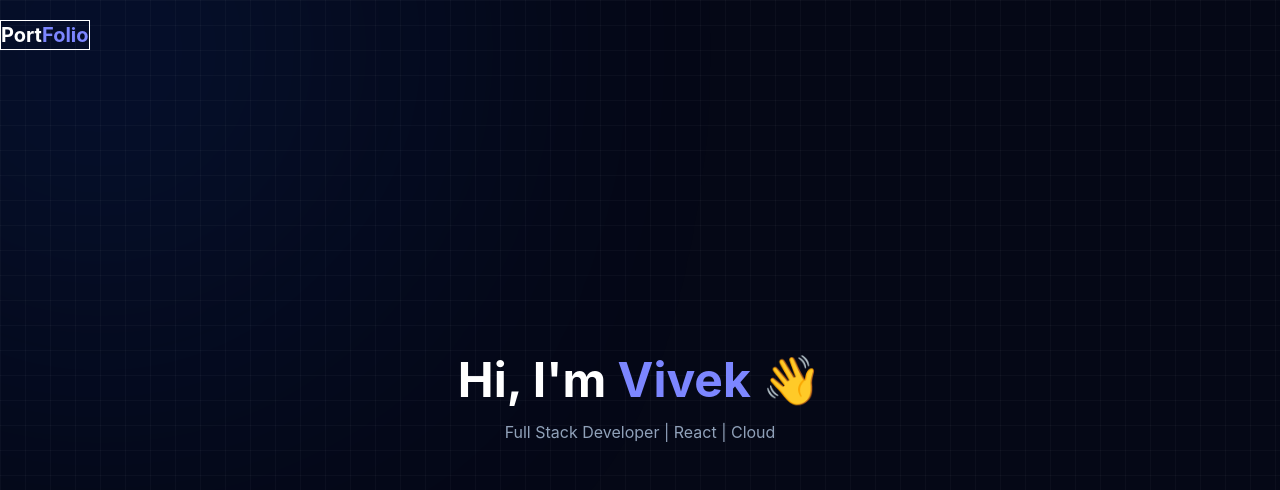
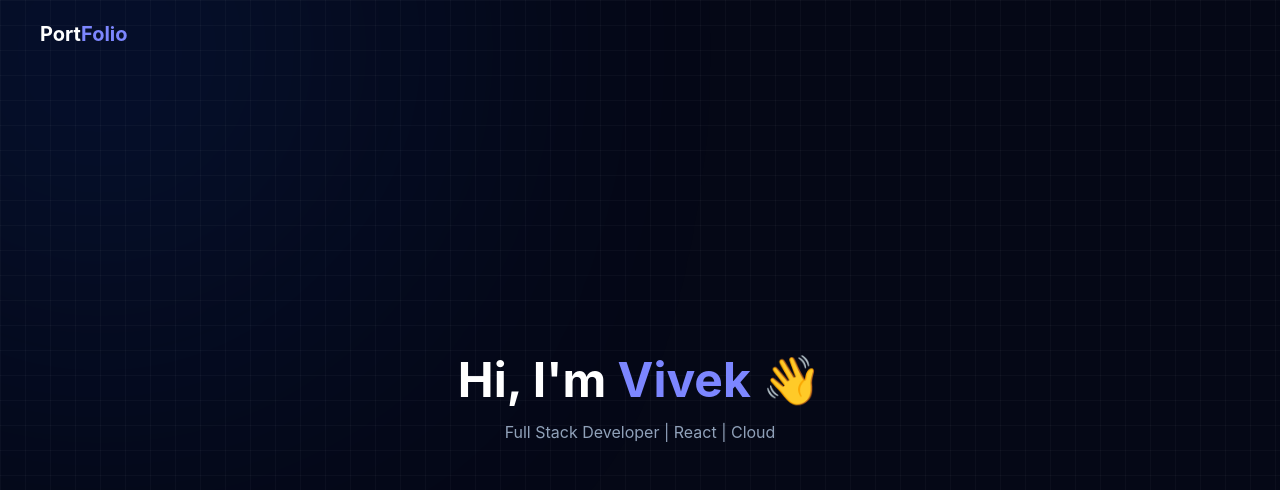
Before and after one commit to Vivek-Joshi-999/my-portfolio, a React (Vite) app: page / in a window 1280 px wide. Shown: the top 490 px of the page. Built offline with nearby package versions, Linux system fonts and the light colour scheme.

Commit message:
new navbar changes

```diff
--- a/src/components/Navbar.jsx
+++ b/src/components/Navbar.jsx
@@ -28,16 +28,16 @@ const Navbar = () => {
   initial={{ y: -120, opacity: 0 }}
   animate={{ y: 0, opacity: 1 }}
   transition={{ duration: 0.5 }}
-  className={`fixed top-0 left-0 right-0 z-50 transition-all duration-300 flex justify-between items-center
+  className={`fixed top-0 left-0 right-0 z-50 transition-all duration-300
   ${
-    scrolled ? "bg-slate-950/70  backdrop-blur-md boderborder-slate-800/50 shadow-lg shadow-black/10 py-5":
-    "fixed top-0 left-0 right-0 z-50 transition-all duration-300 border-b border-transparent bg-transparent py-5"
+    scrolled ? "fixed top-0 left-0 right-0 z-50 transition-all duration-300 border-b border-transparent bg-slate-950/70 backdrop-blur-md border-slate-800/50 py-2 shadow-lg shadow-black/10 ":
+    "fixed top-0 left-0 right-0 z-50 transition-all duration-300 border-b border-transparent bg-transparent py-2"
   }
 
   `}
 >
 
-<div className='max-w-7xl border border-white '>
+<div className='max-w-7xl mx-auto px-4 sm:px-6 md:px-10 py-3 flex  '>
   <h1 className="text-white text-lg sm:text-xl font-bold">
          Port<span className="text-indigo-400">Folio</span>
        </h1>
```
